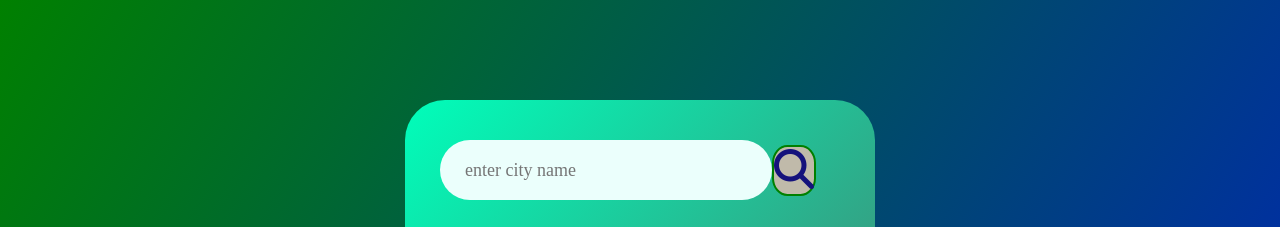
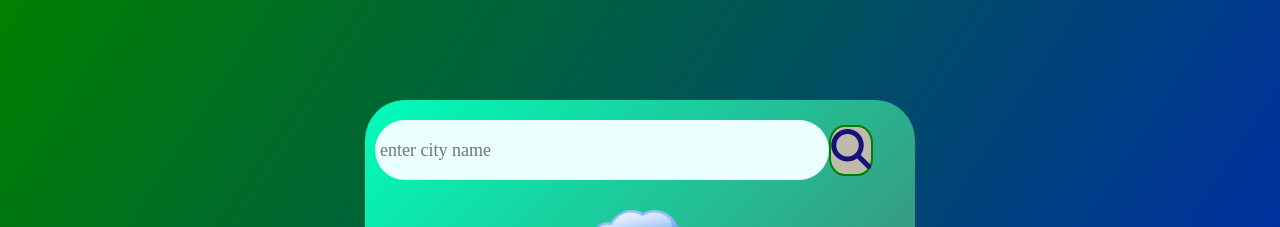
Before and after one commit to AbhayPratapSingh1234/PRODIGY_WD_05, a plain HTML site: page index.html in a window 1280 px wide. Shown: the top 227 px of the page. Drawn offline with Linux system fonts and the light colour scheme.

Commit message:
new update 2,0

```diff
--- a/style.css
+++ b/style.css
@@ -7,17 +7,16 @@
 
 body {
 	background: linear-gradient(123deg, green, blue);
-	justify-content: center;
-	align-items: center;
+
 }
 
 .card {
-	width: 90%;
-	max-width: 470px;
+	width: 80%;
+	max-width: 550px;
 	background: linear-gradient(135deg, #00feba, #5b5b5b);
 	color: #fff;
 	border-radius: 40px;
-	padding: 40px 35px;
+	padding: 20px 10px;
 	margin: 100px auto 0;
 	text-align: center;
 
@@ -35,7 +34,7 @@ body {
 	outline: 0;
 	background: #ebfffc;
 	color: #555;
-	padding: 10px 25px;
+	padding: 10px 5px;
 	height: 60px;
 	border-radius: 30px;
 	flex: 1;
```
